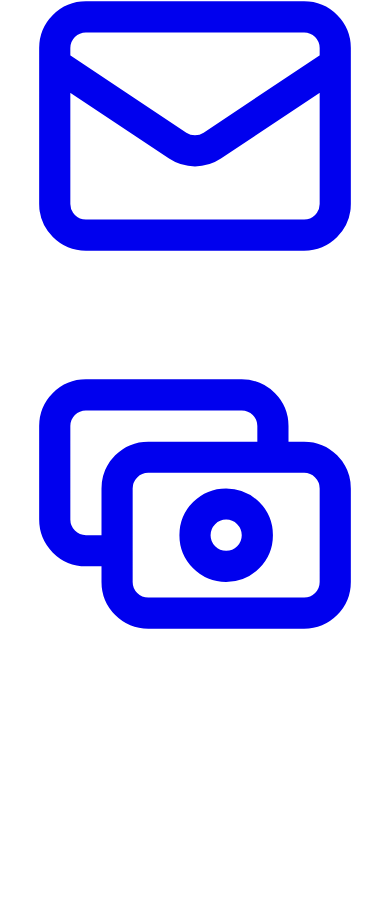
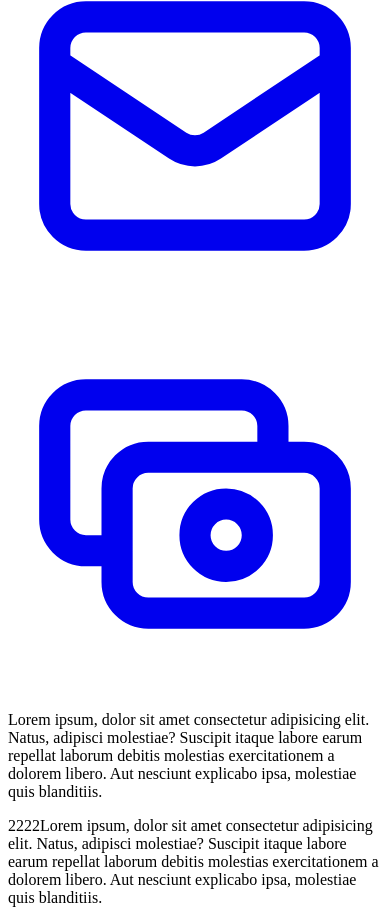
Before and after one commit to ethanny2/cyberpunk-ecommerce-frontend, a website: page src/static/html/webgl_materials_cubemap_balls_reflection.html in a window 390 px wide. Shown: the part 2329-3252 px from the top of the page. Before the commit the page ends 3032 px from the top, so only its background shows below. Drawn offline with Linux system fonts and the light colour scheme; animation ran at ten frames a second.

Commit message:
Fixed the width of the canvas so it only takes up the space alloted by the main element. Fixed the scroll issue so I can see other sections. Adjusted positioning of flare and adding in a y-axis gyroscope on mobile to rotate the scene as opposed to touching.

```diff
--- a/src/sass/page_styling.scss
+++ b/src/sass/page_styling.scss
@@ -408,19 +408,38 @@ $btn-hover-border-color: white;
     transform: rotateZ(45deg);
   }
 }
+#scene{
+	width:100%;
+	display:inline-block;
+	canvas{
+		width:100%;
+	}
+}
 
+html, body, canvas {
+
+	touch-action: auto;
+
+	}
 main {
   // background: #191919;
-  // min-height: 100vh;
-	height:100%;
+  height: 100vh;
+	// width:100%;
+	max-width: 100%;
+	overflow-y: scroll;
+	overflow-x:hidden;
   font-family: Montserrat, sans-serif;
-  min-width: 100%;
 	position:relative;
   margin-left: 3rem;
 	display:flex;
 	justify-content: space-between;
 	align-items: center;
 	flex-direction: column;
+}
+main section {
+	min-height:100vh;
+	// width:100%;
+	// display:none;
 }
 
 nav a {
--- a/src/static/html/webgl_materials_cubemap_balls_reflection.html
+++ b/src/static/html/webgl_materials_cubemap_balls_reflection.html
@@ -62,7 +62,7 @@
       </a>
     </nav>
     <main>
-      <span class="arrowbtn arrowbtn-down"></span>
+      <!-- <span class="arrowbtn arrowbtn-down" id="down"></span> -->
       <!-- <section style="height: 100vh">i AM ANOTHER HOME PAGE SECTION</section> -->
       <!-- <section class="page" id="home">
         <h1>Home</h1>
@@ -83,6 +83,21 @@
       <section class="page" id="checkout">
         <h1>Checkout</h1>
       </section> -->
+      <section id="video">
+        <p>
+          Lorem ipsum, dolor sit amet consectetur adipisicing elit. Natus, adipisci molestiae? Suscipit itaque labore
+          earum repellat laborum debitis molestias exercitationem a dolorem libero. Aut nesciunt explicabo ipsa,
+          molestiae quis blanditiis.
+        </p>
+      </section>
+      <section id="video">
+        <p>
+          2222Lorem ipsum, dolor sit amet consectetur adipisicing elit. Natus, adipisci molestiae? Suscipit itaque
+          labore earum repellat laborum debitis molestias exercitationem a dolorem libero. Aut nesciunt explicabo ipsa,
+          molestiae quis blanditiis.
+        </p>
+      </section>
+      <footer></footer>
     </main>
   </body>
 </html>
```
Also changed, not shown: src/js/webgl_effects.js (+31 -9 lines).
